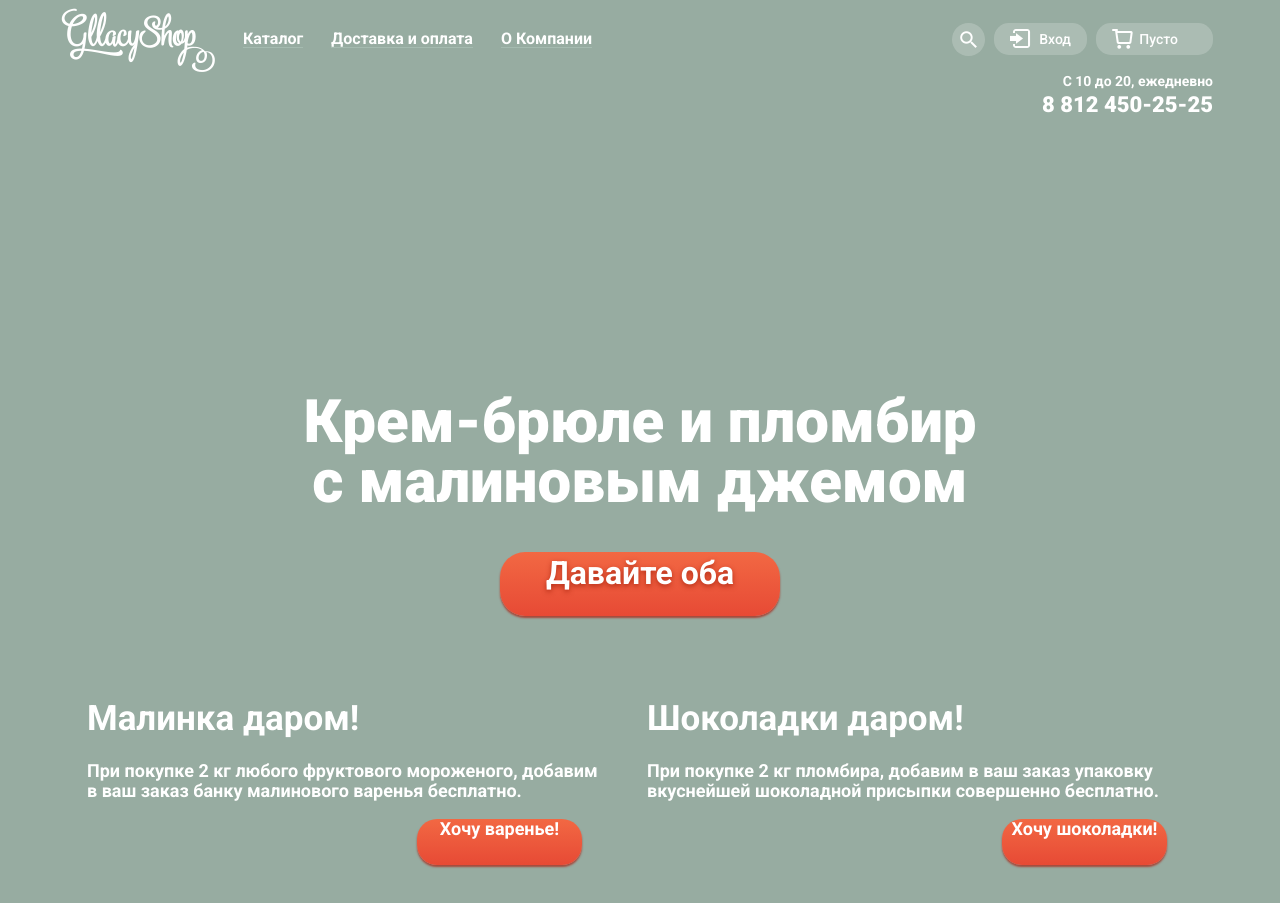
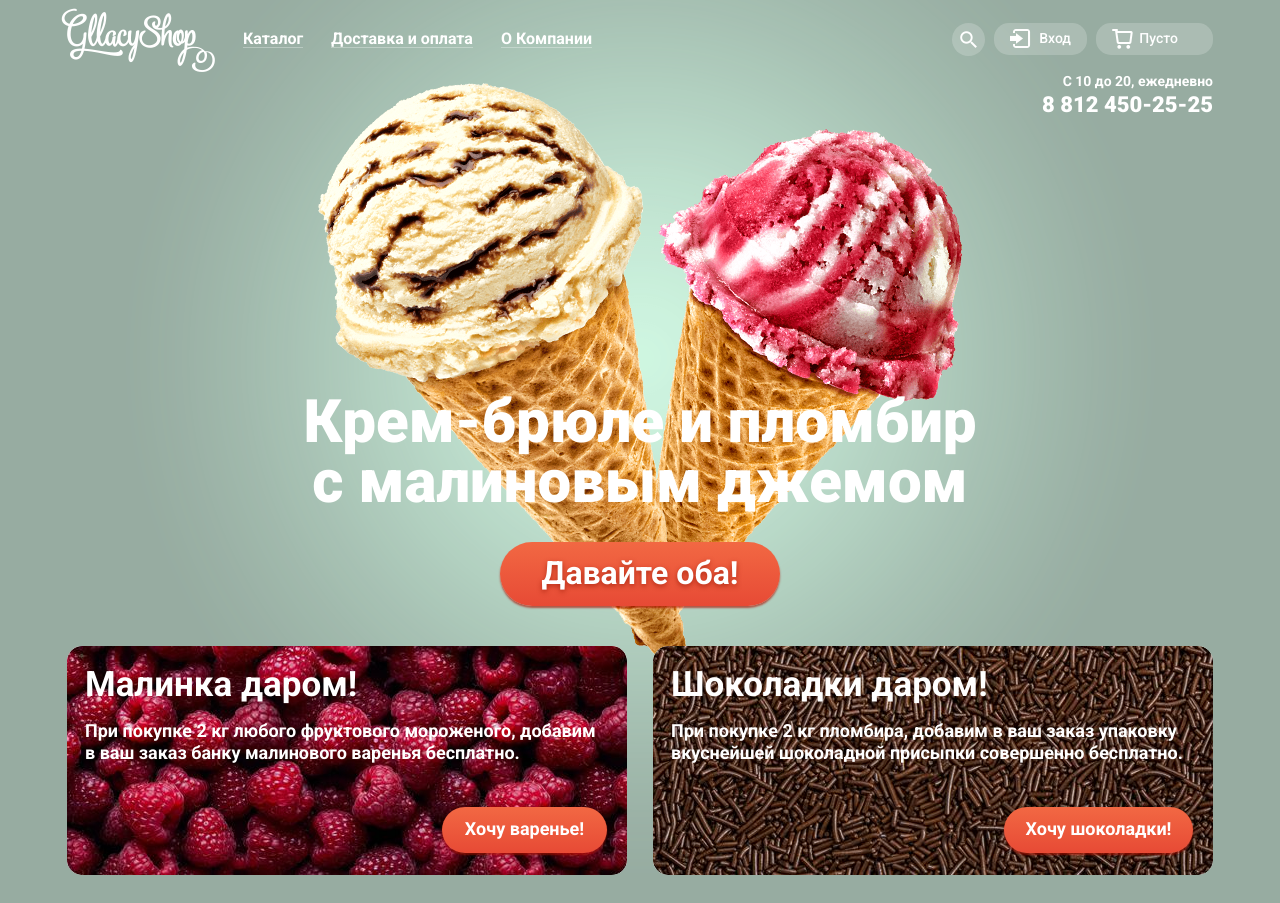
Before and after one commit to KrisChuprina/133941-gllacy, a plain HTML site: page index.html in a window 1280 px wide. Shown: the top 903 px of the page. Drawn offline with Linux system fonts and the light colour scheme.

Commit message:
сетка

```diff
--- a/css/style.css
+++ b/css/style.css
@@ -5,7 +5,7 @@ body {
   font-family: 'Roboto', 'Arial', sans-serif;
   box-sizing: border-box;
   color: #fff;
-  background: #97aca1;
+  background: #97aca1 url(../img/main/bg-shine.png) no-repeat 50% 0px;
   vertical-align: top;
 }
 .main-header::after {
@@ -14,6 +14,7 @@ body {
   display: table;
 }
 .container {
+  position: relative;
   width: 1146px;
   margin: 0 auto;
   padding: 0;
@@ -45,7 +46,8 @@ a {
   line-height: 16px;
   vertical-align: middle;
   margin-right: 28px;
-  border-bottom: 1px solid rgb(165, 187, 176);
+  border-bottom: 1px solid;
+  border-color: rgba(255, 255, 255, 0.3);
 }
 .menu-catalog {
   display: none;
@@ -78,26 +80,28 @@ a {
   vertical-align: top;
   display: inline-block;
   width: 34px;
-  height: 27px;
+  height: 24px;
   background: rgba(255, 255, 255, 0.2) url(../img/main/enter.png) no-repeat 16px 6px;
   border-radius: 15px;
-  padding-top: 5px;
+  padding-top: 8px;
   padding-left: 43px;
   padding-right: 16px;
   margin-right: 9px;
   font-size: 14px;
+  line-height: 14px;
   font-weight: 500;
 }
 .header-icons .user-basket {
   vertical-align: top;
   display: inline-block;
   width: 82px;
-  height: 27px;
+  height: 24px;
   background: rgba(255, 255, 255, 0.2) url(../img/main/basket.png) no-repeat 16px 6px;
   border-radius: 15px;
   font-size: 14px;
+  line-height: 14px;
   font-weight: 500;
-  padding-top: 5px;
+  padding-top: 8px;
   padding-right: 35px;
 }
 .header-icons .pull.user-basket {
@@ -133,12 +137,26 @@ a {
   display: none;
 
 }
+.slider img {
+  position: absolute;
+}
+.slider .main-ice-pink {
+  top:45px;
+  right: 250px;
+  z-index: -2;
+}
+.slider .main-ice-caramel {
+  top:0;
+  left:250px;
+  z-index: -1;
+}
 .slider h1 {
   font-size: 60px;
   font-weight: 900;
   line-height: 60px;
   text-align: center;
-  padding-top: 225px;
+  padding-top: 265px;
+  margin:0;
 }
 .slider .button {
   background: -webkit-linear-gradient(90deg, #e74a35 0%, #f26843 100%);
@@ -148,87 +166,76 @@ a {
   background: linear-gradient(0deg, #e74a35 0%, #f26843 100%);
   box-shadow: 0px 2px 2px 0px rgba(172, 16, 0, 0.64);
   width: 280px;
-  height: 64px;
+  height: 54px;
   text-align: center;
-  border-radius: 25px;
+  border-radius: 35px;
   margin-right: auto;
   margin-left: auto;
+  margin-top:30px;
+  padding-top: 10px;
 }
 .slider .button a {
   font-size: 32px;
   line-height: 42px;
   text-shadow: 0px 2px 5px rgba(160, 32, 11, 0.76);
 }
-.razz {
-  width: 520px;
+.razz, .choco {
+  vertical-align: top;
+  width: 524px;
+  min-height: 179px;
   display: inline-block;
+  position: relative;
   box-shadow: 20px;
-  padding: 20px;
+  border-radius: 15px;
+  padding: 25px 18px;
   margin-top: 40px;
 }
-
-.razz h2 {
+.razz {
+  background: rgb(153, 0, 31) url(../img/main/bg-razz.jpg) no-repeat;
+  margin-right: 26px;
+}
+.choco {
+  background: rgb(153, 0, 31) url(../img/main/bg-choco.jpg) no-repeat;
+}
+.razz h2, .choco h2 {
+  margin: 0;
   font-size: 35px;
   line-height: 27px;
   text-align: left;
 }
-.razz p {
+.razz p, .choco p {
+  margin:0;
+  margin-top: 22px;
   font-size: 18px;
   font-weight: 700;
-  line-height: 20px;
+  line-height: 22px;
   text-align: left;
 }
-.button-razz{
+.button-choco, .button-razz{
   background: -webkit-linear-gradient(90deg, #e74a35 0%, #f26843 100%);
   background: -moz-linear-gradient(90deg, #e74a35 0%, #f26843 100%);
   background: -o-linear-gradient(90deg, #e74a35 0%, #f26843 100%);
   background: -ms-linear-gradient(90deg, #e74a35 0%, #f26843 100%);
   background: linear-gradient(0deg, #e74a35 0%, #f26843 100%);
   box-shadow: 0px 2px 2px 0px rgba(172, 16, 0, 0.64);
+  border-radius: 25px;
+  text-align: center;
+  position: absolute;
+  padding-top: 13px;
+  padding-bottom: 7px;
+  bottom: 22px;
+  right: 20px;
+}
+.button-razz {
   width: 165px;
-  height: 46px;
-  border-radius: 20px;
-  text-align: center;
-  float:right;
-  margin-right: 25px;
 }
+.button-choco {
+  width: 189px;
+}
+.button-choco a,
 .button-razz a{
   font-size: 18px;
-  line-height: 20px;
-}
-.choco {
-  width: 520px;
-  display: inline-block;
-  box-shadow: 20px;
-  padding: 20px;
-  margin-top: 40px;
-}
-.choco h2 {
-  font-size: 35px;
-  line-height: 27px;
-  text-align: left;
-}
-.choco p {
-  font-size: 18px;
-  line-height: 20px;
-  text-align: left;
-}
-.button-choco{
-  background: -webkit-linear-gradient(90deg, #e74a35 0%, #f26843 100%);
-  background: -moz-linear-gradient(90deg, #e74a35 0%, #f26843 100%);
-  background: -o-linear-gradient(90deg, #e74a35 0%, #f26843 100%);
-  background: -ms-linear-gradient(90deg, #e74a35 0%, #f26843 100%);
-  background: linear-gradient(0deg, #e74a35 0%, #f26843 100%);
-  box-shadow: 0px 2px 2px 0px rgba(172, 16, 0, 0.64);
-  width: 165px;
-  height: 46px;
-  border-radius: 20px;
-  text-align: center;
-  float:right;
-}
-.button-choco a{
-  font-size: 18px;
-  line-height: 20px;
+  line-height: 18px;
 }
 .ice-group {
   margin:0;
--- a/index.html
+++ b/index.html
@@ -55,8 +55,10 @@
         </div>
           <div class="slider">
             <div class="page-1">
+              <img class="main-ice-caramel" src="img/main/main-ice-caramel.png" height=" 584" width="372" alt="main-ice">
+              <img class="main-ice-pink" src="img/main/main-ice-pink.png" height="519" width="333" alt="main-ice">
               <h1>Крем-брюле и пломбир <br> с малиновым джемом</h1>
-              <div class="button"><a href="#">Давайте оба</a></div>
+              <div class="button"><a href="#">Давайте оба!</a></div>
             </div>
             <div class="page-2"></div>
             <div class="page-3"></div>
```
Also changed, not shown: img/main/bg-choco.jpg (added), img/main/bg-razz.jpg (added), img/main/bg-shine.png (added), img/main/main-ice-caramel.png (added), img/main/main-ice-pink.png (added).
